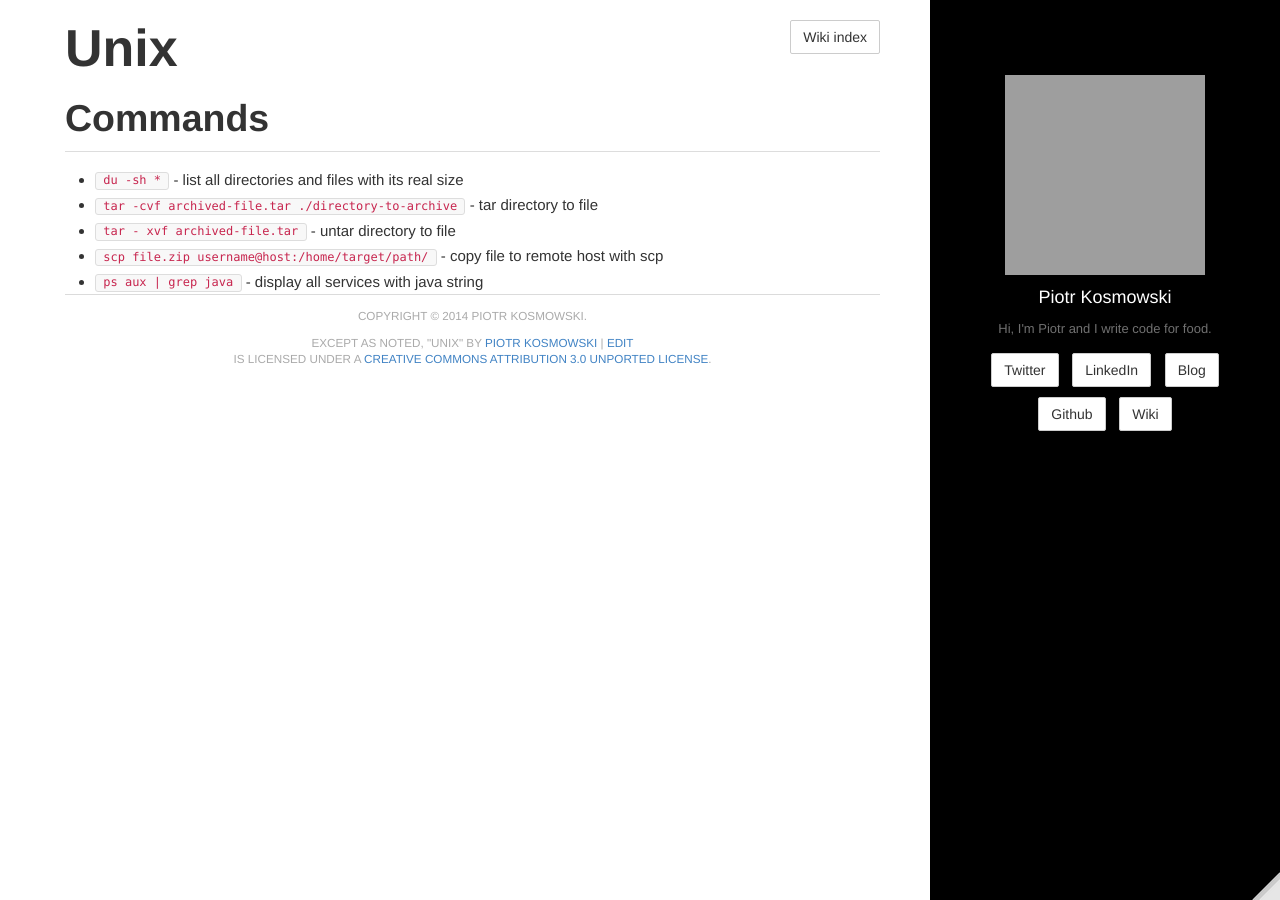
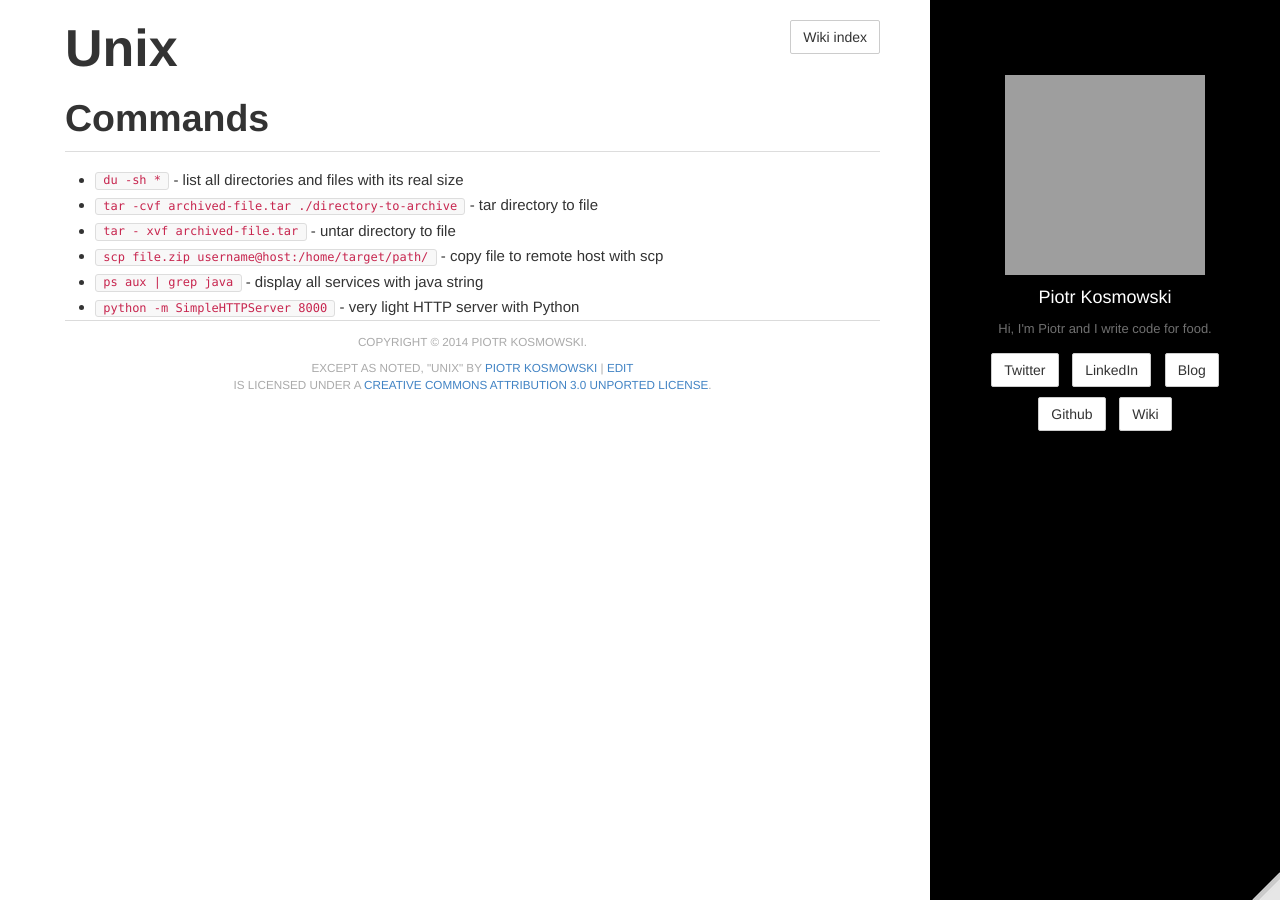
Before and after one commit to kospiotr/kospiotr.github.io, a Jekyll site: the page built from wiki/unix.md, in a window 1280 px wide. Built offline with Jekyll 4.4.1, drawn with Linux system fonts in a browser that asks for light colours; Markdown is read by kramdown in place of the engine named in the settings; grey boxes are pictures that could not be loaded.

Commit message:
Update unix.md

```diff
--- a/wiki/unix.md
+++ b/wiki/unix.md
@@ -13,3 +13,4 @@ editurl: wiki/unix.md
 * `tar - xvf archived-file.tar` - untar directory to file
 * `scp file.zip username@host:/home/target/path/` - copy file to remote host with scp
 * `ps aux | grep java` - display all services with java string
+* `python -m SimpleHTTPServer 8000` - very light HTTP server with Python
```
